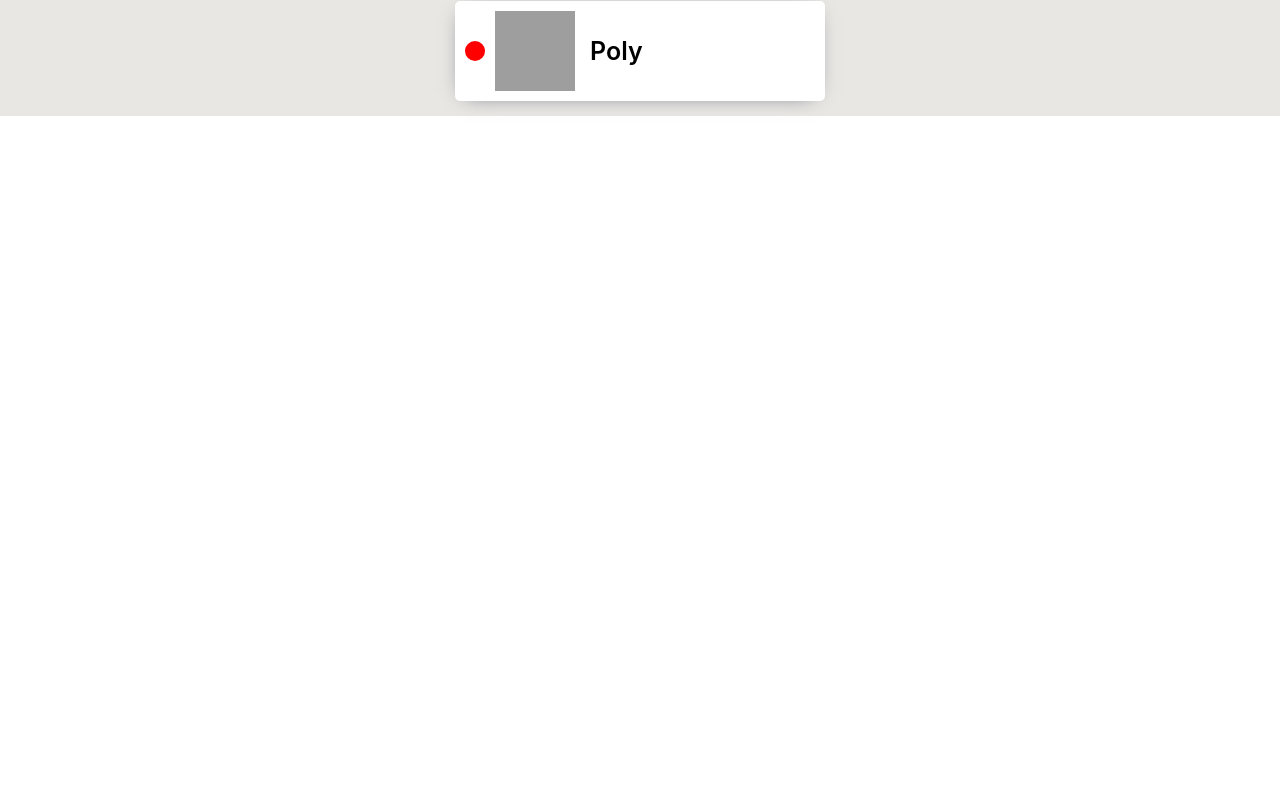
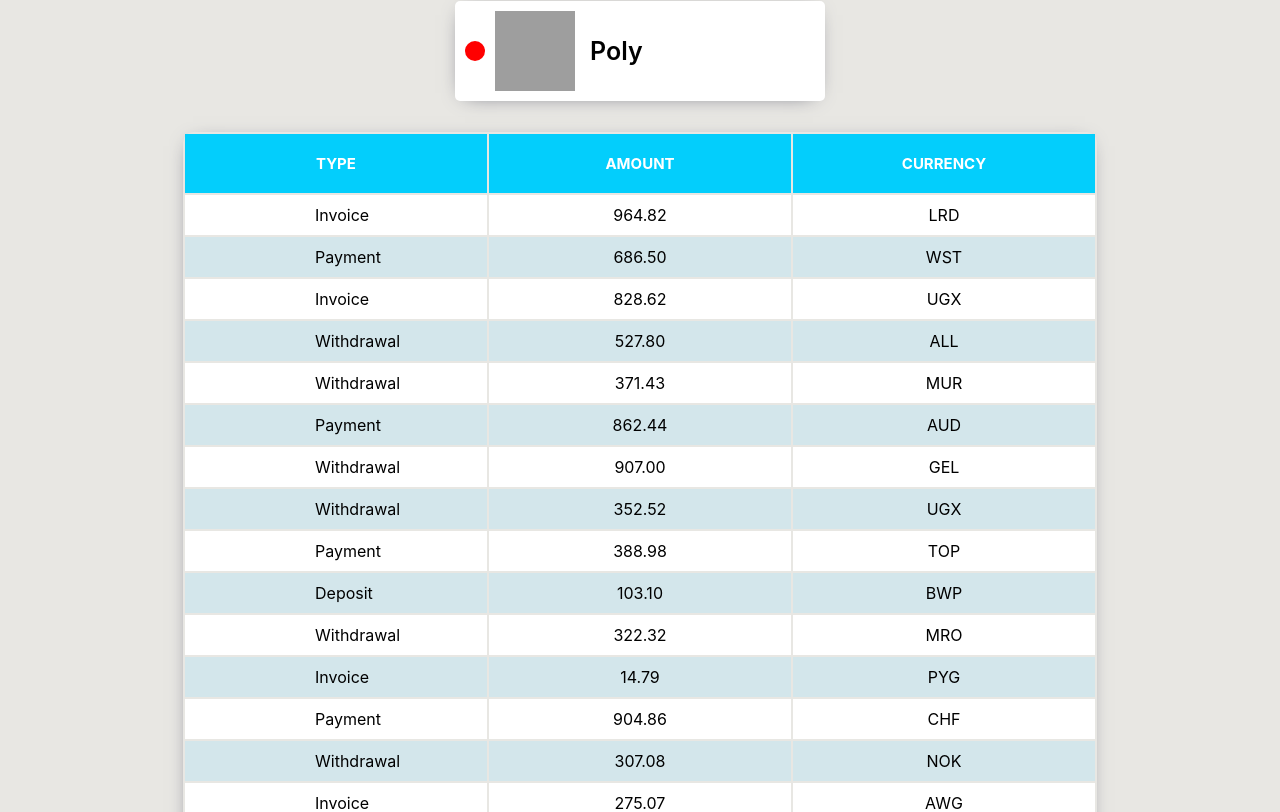
Before and after one commit to PatrykJarzynka/goit-react-hw-01-components, a React (Create React App) app in the folder react_app_1/: page / in a window 1280 px wide. Shown: the part 968-1780 px from the top of the page. Before the commit the page ends 1100 px from the top, so only its background shows below. Built offline with nearby package versions, Linux system fonts and the light colour scheme; grey boxes are pictures that could not be loaded.

Commit message:
Ukończono czwarte zadanie

```diff
--- a/react_app_1/src/App.js
+++ b/react_app_1/src/App.js
@@ -3,10 +3,14 @@
 import './App.css';
 import Profile from './components/Profile';
 import Statistics from './components/Statistic';
+import FriendList from './components/FriendList';
+import TransactionHistory from './components/TransactionHistory';
 import user from './data/user.json';
 import data from './data/data.json';
-import FriendList from './components/FriendList';
 import friends from './data/friends.json';
+import transactions from "./data/transactions.json"
+
+
 
 function App() {
   return (
@@ -21,6 +25,7 @@
       <Statistics title="Upload stats" stats={data} />
       <Statistics stats={data} />
       <FriendList friends={friends} />
+      <TransactionHistory items={transactions} />;
     </div>
   );
 }
--- /dev/null
+++ b/react_app_1/src/components/TransactionHistory.js
@@ -0,0 +1,50 @@
+/** @jsxImportSource @emotion/react */
+import { css } from '@emotion/react';
+
+function TransactionHistory(props) {
+  const items = props.items;
+  const view = items.map(item => (
+    <tr
+      key={item.id}
+      css={{
+        backgroundColor: 'rgb(211, 230, 235)',
+        ':nth-of-type(odd)': { backgroundColor: 'white' },
+      }}
+    >
+      <td css={{ textTransform: 'capitalize', padding: 10, paddingLeft: 130, textAlign: 'left' }}>
+        {item.type}
+      </td>
+      <td>{item.amount}</td>
+      <td>{item.currency}</td>
+    </tr>
+  ));
+
+  return (
+    <table
+      css={{
+        marginLeft: 'auto',
+        marginRight: 'auto',
+        boxShadow: '-1px 3px 20px -11px rgba(66, 68, 90, 1);',
+        borderRadius: 10,
+      }}
+    >
+      <thead>
+        <tr
+          css={{
+            textTransform: 'uppercase',
+            fontSize: 15,
+            backgroundColor: 'rgb(3, 206, 252)',
+            color: 'white',
+          }}
+        >
+          <th css={{ width: 300, paddingTop: 20, paddingBottom: 20 }}>Type</th>
+          <th css={{ width: 300, paddingTop: 20, paddingBottom: 20 }}>Amount</th>
+          <th css={{ width: 300, paddingTop: 20, paddingBottom: 20 }}>Currency</th>
+        </tr>
+      </thead>
+      <tbody>{view}</tbody>
+    </table>
+  );
+}
+
+export default TransactionHistory;
--- /dev/null
+++ b/react_app_1/src/data/transactions.json
@@ -0,0 +1,122 @@
+[
+  {
+    "id": "1e0700a2-5183-4291-85cc-2065a036a683",
+    "type": "invoice",
+    "amount": "964.82",
+    "currency": "LRD"
+  },
+  {
+    "id": "a30f821b-4d25-4ff0-abdd-e340b3f0dd2b",
+    "type": "payment",
+    "amount": "686.50",
+    "currency": "WST"
+  },
+  {
+    "id": "44dca67a-8e5a-4798-bf8e-b15efd4e1abd",
+    "type": "invoice",
+    "amount": "828.62",
+    "currency": "UGX"
+  },
+  {
+    "id": "ea8ed3dc-2b68-4a53-905a-53ecb0adef33",
+    "type": "withdrawal",
+    "amount": "527.80",
+    "currency": "ALL"
+  },
+  {
+    "id": "ea76146a-0b00-4b80-bc02-a8c822176712",
+    "type": "withdrawal",
+    "amount": "371.43",
+    "currency": "MUR"
+  },
+  {
+    "id": "63ca02f9-d637-46b5-9237-f3b24425e029",
+    "type": "payment",
+    "amount": "862.44",
+    "currency": "AUD"
+  },
+  {
+    "id": "ed0263e8-59a5-4bf1-87e0-2bb88e53dc34",
+    "type": "withdrawal",
+    "amount": "907.00",
+    "currency": "GEL"
+  },
+  {
+    "id": "6013bad0-750c-4691-8bc2-d8f2b43969c4",
+    "type": "withdrawal",
+    "amount": "352.52",
+    "currency": "UGX"
+  },
+  {
+    "id": "252c7be4-8b06-4fa7-8d42-61fb835b70d5",
+    "type": "payment",
+    "amount": "388.98",
+    "currency": "TOP"
+  },
+  {
+    "id": "4eaab41b-b967-40ac-82ed-85fc66f646f1",
+    "type": "deposit",
+    "amount": "103.10",
+    "currency": "BWP"
+  },
+  {
+    "id": "9648a350-8469-42d5-8bf3-18090de5fe67",
+    "type": "withdrawal",
+    "amount": "322.32",
+    "currency": "MRO"
+  },
+  {
+    "id": "9c5c25fb-1a95-4b2f-8d1f-4c4426d677cc",
+    "type": "invoice",
+    "amount": "14.79",
+    "currency": "PYG"
+  },
+  {
+    "id": "43ef232c-80e9-4d6f-b48a-b22405620de3",
+    "type": "payment",
+    "amount": "904.86",
+    "currency": "CHF"
+  },
+  {
+    "id": "5161682e-e620-4019-ab0a-24ceb10fbd20",
+    "type": "withdrawal",
+    "amount": "307.08",
+    "currency": "NOK"
+  },
+  {
+    "id": "7b119d71-42e6-4c42-a141-6818b07bb9ff",
+    "type": "invoice",
+    "amount": "275.07",
+    "currency": "AWG"
+  },
+  {
+    "id": "a4f65722-65c4-4c28-b1f4-b8ed988bb205",
+    "type": "deposit",
+    "amount": "213.10",
+    "currency": "STD"
+  },
+  {
+    "id": "c6e5784b-0ca3-48d6-86e5-b5128af5a523",
+    "type": "invoice",
+    "amount": "116.11",
+    "currency": "CUP CUC"
+  },
+  {
+    "id": "c9ebed6a-3a02-4b49-ac0d-0534b51f2bfd",
+    "type": "invoice",
+    "amount": "878.67",
+    "currency": "HKD"
+  },
+  {
+    "id": "a4a98b0e-b22c-438b-9f83-de2df52110c8",
+    "type": "invoice",
+    "amount": "725.03",
+    "currency": "UYU UYI"
+  },
+  {
+    "id": "b39bfa7a-0166-4c47-94d6-87d20590f746",
+    "type": "payment",
+    "amount": "405.45",
+    "currency": "MDL"
+  }
+]
```
